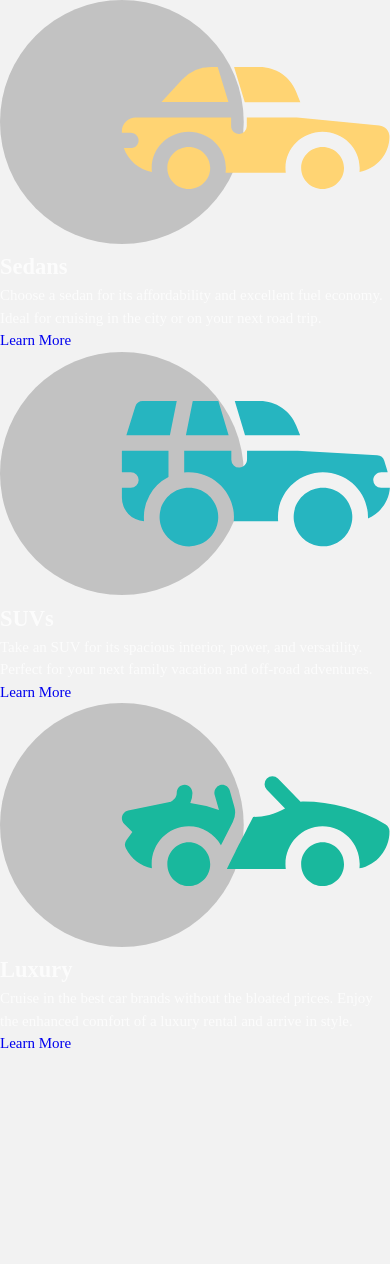
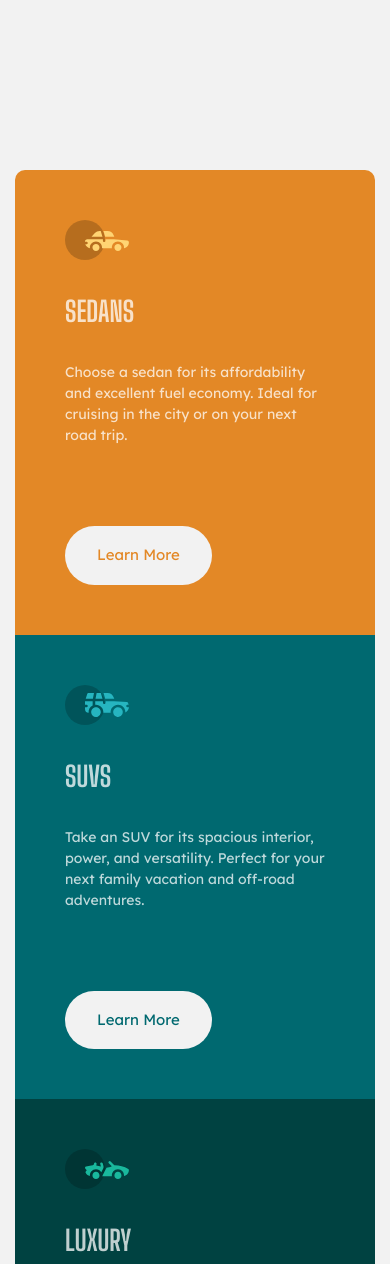
Before and after one commit to uma-frontend/3-column-preview-card-07, a plain HTML site: page index.html in a window 390 px wide. Shown: the top 1264 px of the page. Before the commit the page ends 1055 px from the top, so only its background shows below. Drawn offline with Linux system fonts and the light colour scheme.

Commit message:
Add Styles and Media queries

```diff
--- a/css/style.css
+++ b/css/style.css
@@ -27,6 +27,7 @@
 
 /*Body*/
 body{
+   font-family: "Lexend Deca";
    background-color: hsl(0, 0%, 95%);
    color: hsla(0, 0%, 100%, 0.75);
    font-size: 15px;
@@ -46,3 +47,120 @@ img{
    height: 100%;
    object-fit: cover;
 }
+
+.container {
+   width: 100%;
+   max-width: 950px;
+   padding: 0px 15px;
+   margin: 170px auto;
+}
+.card {
+   display: flex;
+   justify-content: space-between;
+}
+.card__item {
+   padding: 50px;
+   display: flex;
+   flex-direction: column;
+   justify-content: space-between;
+}
+.card__item:nth-child(1){
+   background-color: hsl(31, 77%, 52%);
+}
+.card__item:nth-child(2){
+   background-color: hsl(184, 100%, 22%);
+}
+.card__item:nth-child(3){
+   background-color: hsl(179, 100%, 13%);
+}
+.card__item:first-child{
+   border-radius: 10px 0 0 10px;
+}
+.card__item:last-child{
+   border-radius: 0 10px 10px 0;
+}
+.card__img {
+   width: 64px;
+   height: 40px;
+   margin: 0px 0px 40px 0px;
+   background-repeat: no-repeat;
+   background-position: center center;
+   background-size: cover;
+}
+.card__item:nth-child(1) .card__img{
+   background-image: url(../images/icon-sedans.svg);
+}
+.card__item:nth-child(2) .card__img{
+   background-image: url(../images/icon-suvs.svg);
+}
+.card__item:nth-child(3) .card__img{
+   background-image: url(../images/icon-luxury.svg);
+}
+
+.card__title {
+   font-family: "Big Shoulders Display";
+   text-transform: uppercase;
+   margin: 0px 0px 40px 0px;
+}
+.card__text {
+   margin: 0px 0px 80px 0px;
+}
+.card__btn {
+   display: inline-block;
+   padding: 16px 30px;
+   border: 2px solid transparent;
+   background-color: #f2f2f2;
+   border-radius: 30px;
+   transition: all 0.3s ease;
+}
+.c-orange{
+   color: hsl(31, 77%, 52%);
+}
+.c-dcyan{
+   color: hsl(184, 100%, 22%);
+}
+.c-vdcyan{
+   color: hsl(179, 100%, 13%);
+}
+.card__btn:hover{
+   color: #f2f2f2;
+   border-color: #f2f2f2;
+}
+.card__btn:hover.c-orange{
+   background-color: hsl(31, 77%, 52%);
+}
+.card__btn:hover.c-dcyan{
+   background-color: hsl(184, 100%, 22%);
+}
+.card__btn:hover.c-vdcyan{
+   background-color: hsl(179, 100%, 13%);
+}
+/*MEDIA QUERY*/
+@media (max-width: 1024px) {
+   .card__img {
+      margin: 0px 0px 30px 0px;
+   }
+   .card__title {
+      margin: 0px 0px 30px 0px;
+      font-size: 28px;
+   }
+   .card__text {
+      font-size: 14px;
+   }
+}
+@media (max-width: 768px) {
+   .card {
+      flex-direction: column;
+   }
+   .card__item:first-child{
+      border-radius: 10px 10px 0 0;
+   }
+   .card__item:last-child{
+      border-radius: 0 0 10px 10px;
+   }
+}
+@media (max-width: 320px) {
+   .card__text {
+      margin: 0px 0px 25px 0px;
+   }
+}
--- a/index.html
+++ b/index.html
@@ -15,46 +15,38 @@
    <div class="container">
       <div class="card">
          <div class="card__item">
-            <img class="card__img" src="images/icon-sedans.svg" alt="sedans icon" width="64" height="40">
-            <h2 class="card__title">Sedans</h2>
+            <div class="card__img"></div>
+            <h1 class="card__title">Sedans</h1>
             <p class="card__text">
                Choose a sedan for its affordability and excellent fuel economy. Ideal for cruising in the city or on your next road trip.
             </p>
-            <a class="card__btn" href="#">Learn More</a>
+            <div class="card__btn-wrapper">
+               <a class="card__btn c-orange" href="#">Learn More</a>
+            </div>
          </div>
 
          <div class="card__item">
-            <img class="card__img" src="images/icon-suvs.svg" alt="suvs icon" width="64" height="40">
-            <h2 class="card__title">SUVs</h2>
+            <div class="card__img"></div>
+            <h1 class="card__title">SUVs</h1>
             <p class="card__text">
                Take an SUV for its spacious interior, power, and versatility. Perfect for your next family vacation and off-road adventures.
             </p>
-            <a class="card__btn" href="#">Learn More</a>
+            <div class="card__btn-wrapper">
+               <a class="card__btn c-dcyan" href="#">Learn More</a>
+            </div>
          </div>
 
          <div class="card__item">
-            <img class="card__img" src="images/icon-luxury.svg" alt="luxury icon" width="64" height="40">
-            <h2 class="card__title">Luxury</h2>
+            <div class="card__img"></div>
+            <h1 class="card__title">Luxury</h1>
             <p class="card__text">
                Cruise in the best car brands without the bloated prices. Enjoy the enhanced comfort of a luxury rental and arrive in style.
             </p>
-            <a class="card__btn" href="#">Learn More</a>
+            <div class="card__btn-wrapper">
+               <a class="card__btn c-vdcyan" href="#">Learn More</a>
+            </div>
          </div>
       </div>
    </div>
-
-  <!--Sedans
-  Choose a sedan for its affordability and excellent fuel economy. Ideal for cruising in the city
-  or on your next road trip.
-
-  SUVs
-  Take an SUV for its spacious interior, power, and versatility. Perfect for your next family vacation
-  and off-road adventures.
-
-  Luxury
-  Cruise in the best car brands without the bloated prices. Enjoy the enhanced comfort of a luxury
-  rental and arrive in style.-->
-
-
 </body>
 </html>
```
